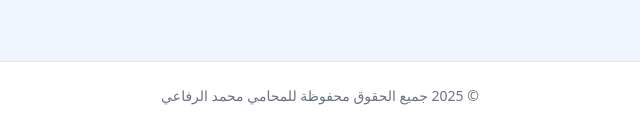
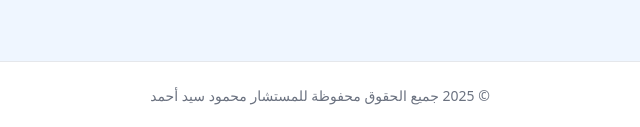
Before and after one commit to mohamedrefaatwk/mahmoud-said-goma, a plain HTML site: page index.html in a window 1280 px wide. Shown: the part 4927-5054 px from the top of the page, 320-960 px from the left. Drawn offline with nearby package versions, Linux system fonts and the light colour scheme.

Commit message:
Update index.html

```diff
--- a/index.html
+++ b/index.html
@@ -223,7 +223,7 @@
 <!-- Footer -->
 <footer class="bg-white border-t">
   <div class="container mx-auto px-4 py-6 text-center text-sm text-gray-500">
-    &copy; 2025 جميع الحقوق محفوظة للمحامي محمد الرفاعي
+    &copy; 2025 جميع الحقوق محفوظة للمستشار محمود سيد أحمد
   </div>
 </footer>
 
```
